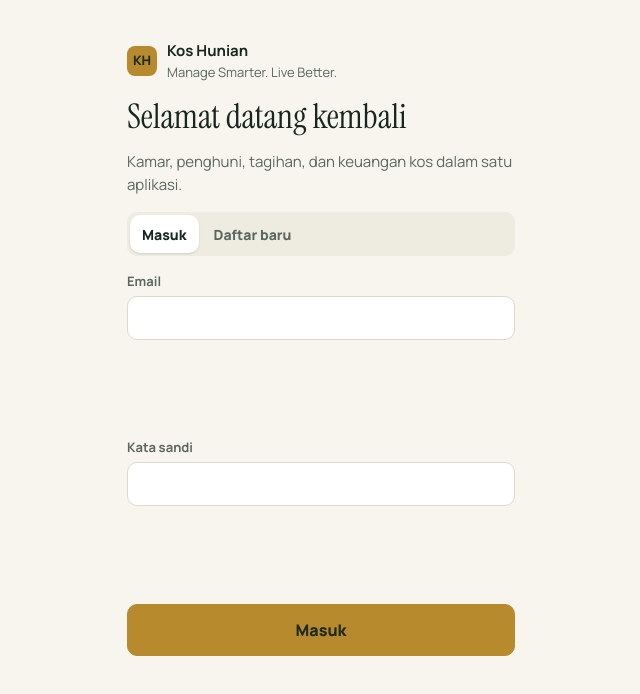
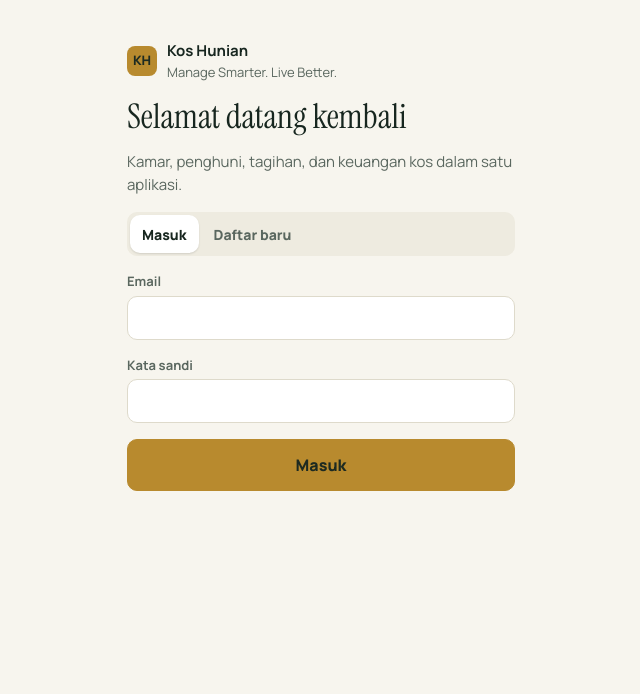
Before and after one commit to dwpbeholder1489-glitch/kos-hunian, a Next.js app: page /masuk in a window 1280 px wide. Shown: the top 694 px of the page, without its empty margins (319-959 px from the left). Built offline with nearby package versions, Linux system fonts and the light colour scheme; no server answers.

Commit message:
Perbaiki jarak kosong berlebih di antara kolom formulir
Co-Authored-By: Claude Opus 5.5 <noreply@anthropic.com>
Claude-Session: https://claude.ai/code/session_01PbxrpKv6fCNsw2B1pKTLKy

```diff
--- a/app/globals.css
+++ b/app/globals.css
@@ -67,7 +67,8 @@ button:disabled{opacity:.5;cursor:not-allowed}
 .seg{display:inline-flex;background:var(--sunk);border-radius:10px;padding:3px;gap:3px;flex-wrap:wrap}
 .seg button{border:0;background:transparent;min-height:38px;padding:6px 12px;color:var(--muted)}
 .seg button.on{background:var(--surface);color:var(--fg);box-shadow:0 1px 2px rgba(0,0,0,.12)}
-.f{display:flex;flex-direction:column;gap:4px;font-size:13px;font-weight:700;color:var(--muted);min-width:0;flex:1 1 150px}
+.f{display:flex;flex-direction:column;gap:4px;font-size:13px;font-weight:700;color:var(--muted);min-width:0}
+.row>.f{flex:1 1 150px}
 .f .hint{font-weight:500;font-size:12px}
 input,select,textarea{font:inherit;font-size:16px;color:var(--fg);background:var(--surface);border:1.5px solid var(--line);border-radius:10px;padding:9px 11px;min-height:44px;width:100%;min-width:0}
 textarea{min-height:70px}
```
